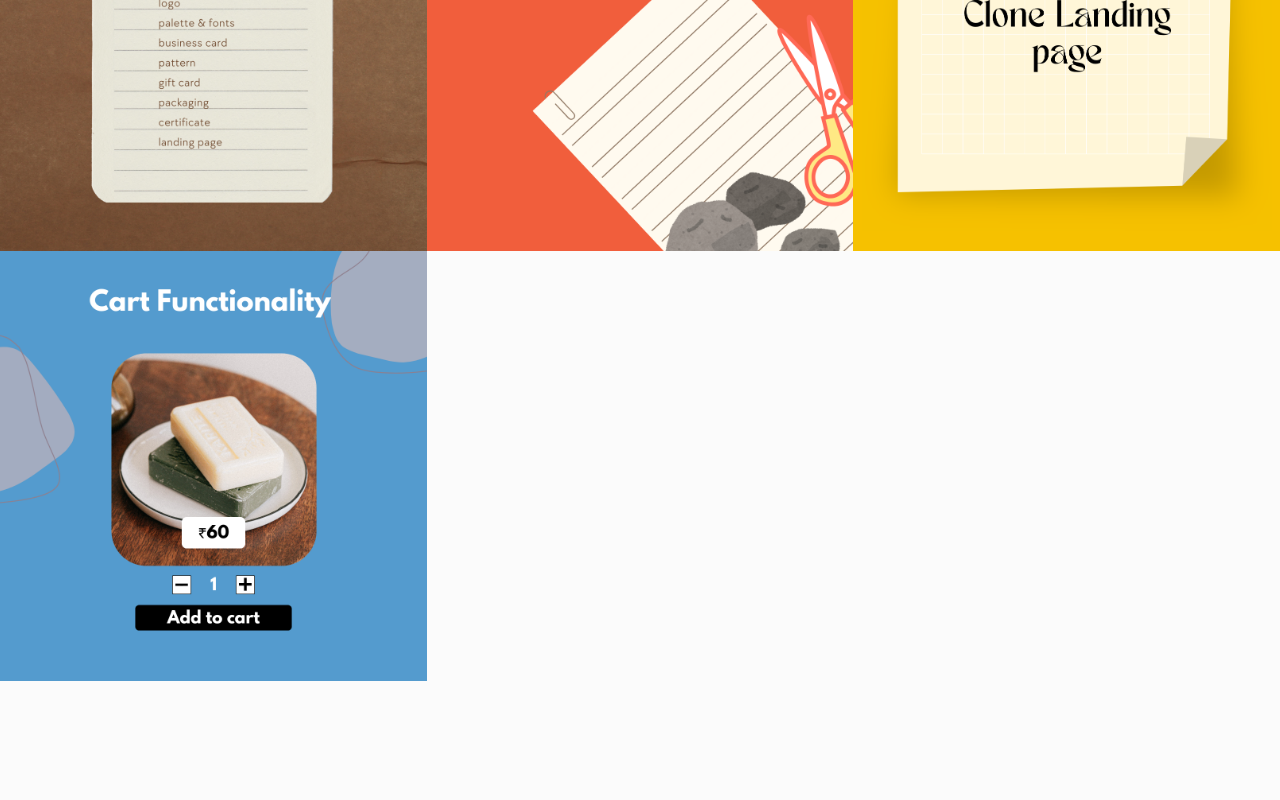
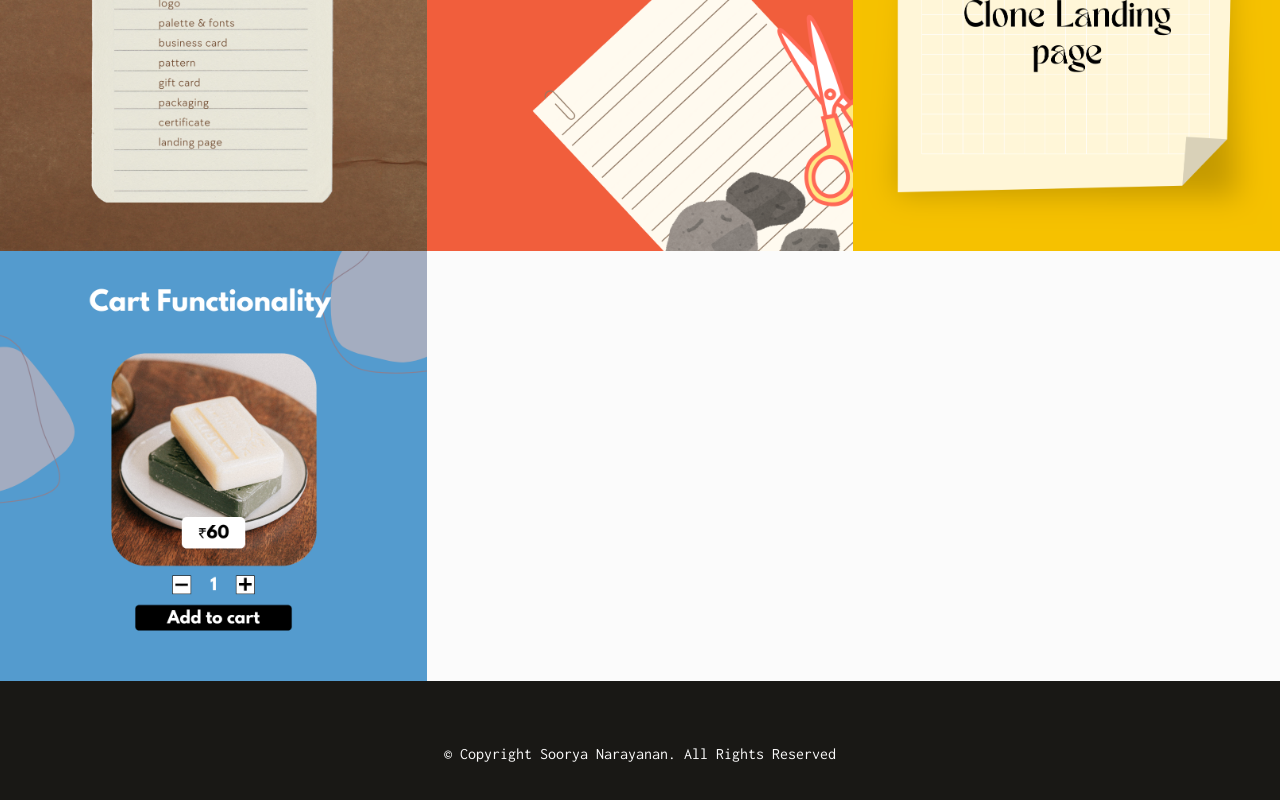
Before and after one commit to thesoorya/portfolio-react, a React (Vite) app: page / in a window 1280 px wide. Shown: the part 1163-1963 px from the top of the page. Before the commit the page ends 1844 px from the top, so only its background shows below. Built offline with nearby package versions, Linux system fonts and the light colour scheme.

Commit message:
packages and app chnges

```diff
--- a/package.json
+++ b/package.json
@@ -12,7 +12,8 @@
   "dependencies": {
     "react": "^18.3.1",
     "react-dom": "^18.3.1",
-    "react-router-dom": "^6.26.1"
+    "react-router-dom": "^6.26.1",
+    "uvcanvas": "^0.2.1"
   },
   "devDependencies": {
     "@eslint/js": "^9.9.0",
--- a/src/App.jsx
+++ b/src/App.jsx
@@ -4,6 +4,7 @@ import Home from "./pages/Home/Home";
 import Navbar from "./components/Navbar/Navbar";
 import About from "./pages/About/About";
 import ProjectDetails from "./pages/ProjectDetails/ProjectDetails";
+import Footer from "./components/Footer/Footer";
 
 const App = () => {
   return (
@@ -15,6 +16,7 @@ const App = () => {
           <Route path='/about' element={<About />} />
           <Route path='/project/:id' element={<ProjectDetails />} />
         </Routes>
+        <Footer />
       </BrowserRouter>
     </div>
   );
```
Also changed, not shown: src/assets/llline.svg (added), 1 other file (tests, documents, lock files or other folders).
